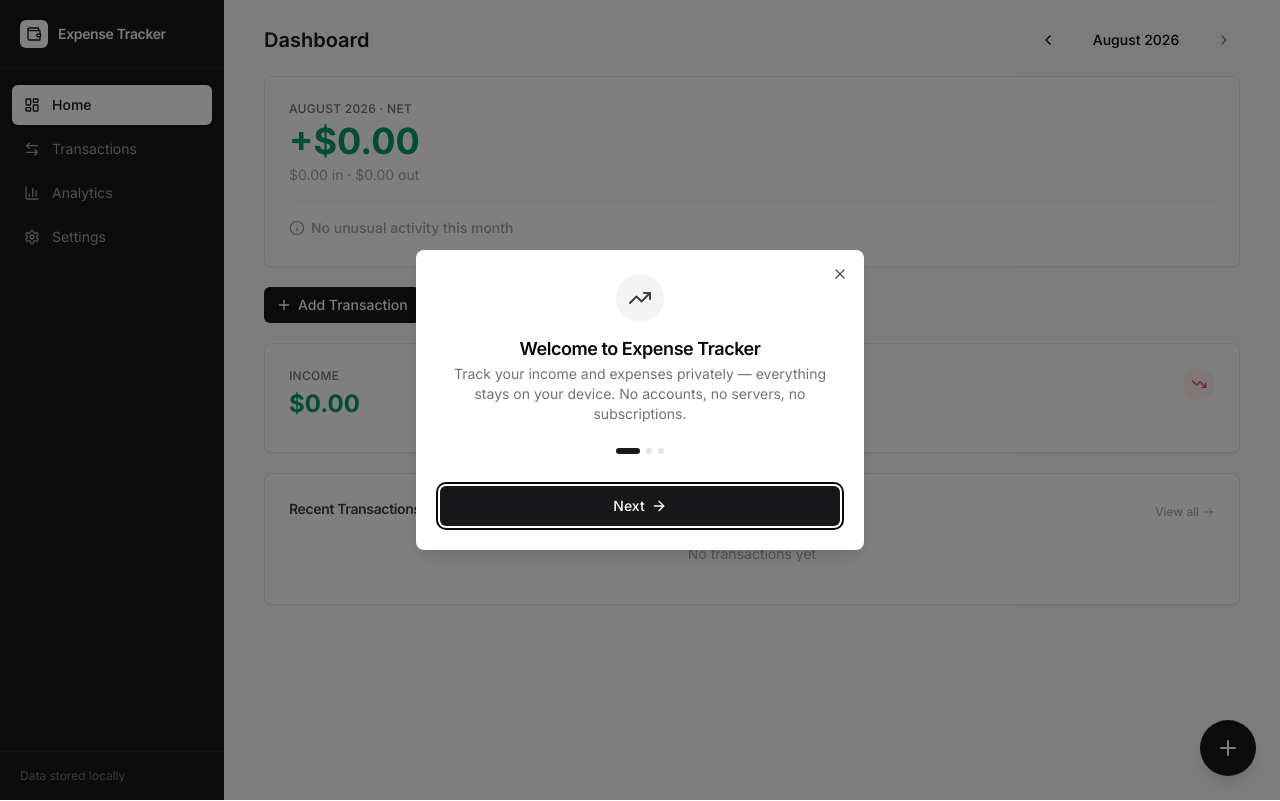
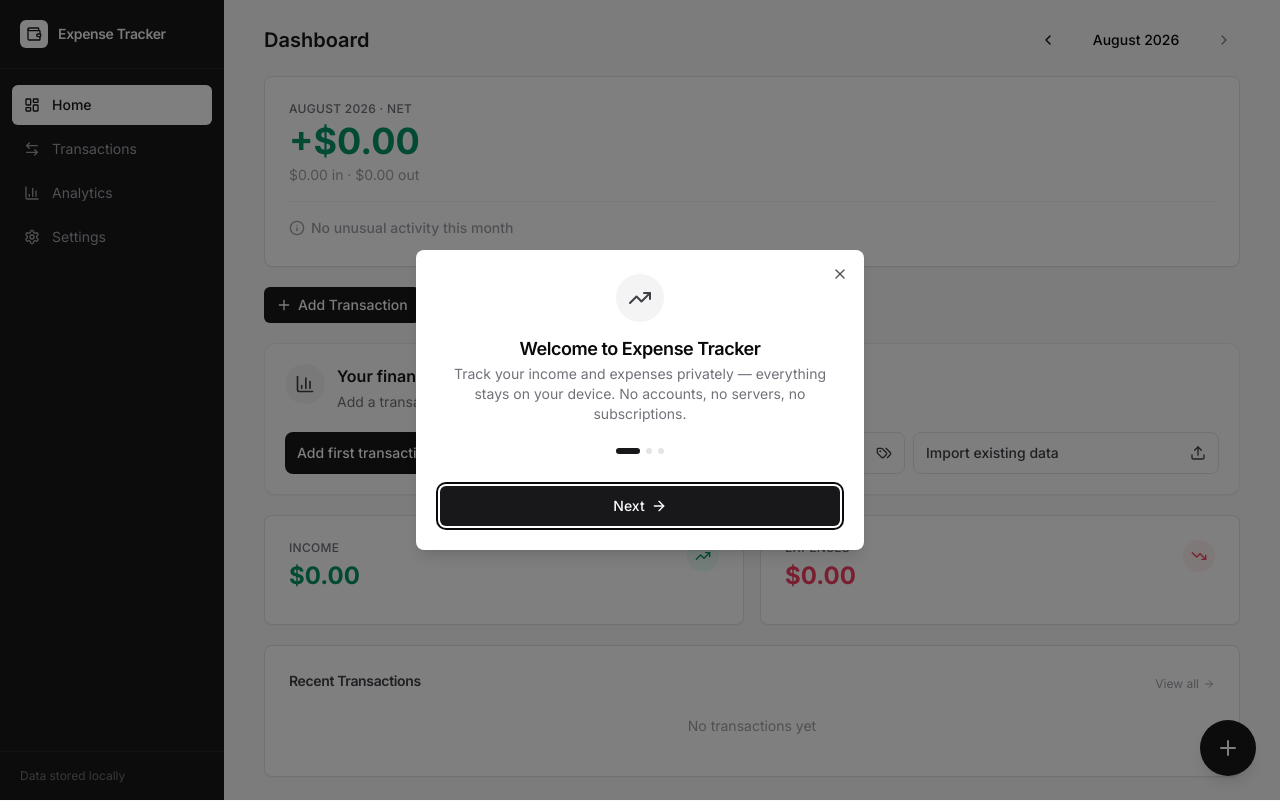
Before and after one commit to Otomen1/tracker, a Next.js app: page / in a window 1280 px wide. Built offline with nearby package versions, Linux system fonts and the light colour scheme.

Commit message:
ui: add first-use dashboard actions

```diff
--- a/src/app/page.tsx
+++ b/src/app/page.tsx
@@ -1,6 +1,8 @@
 "use client"
 
 import { useState, useMemo } from "react"
+import Link from "next/link"
+import { ArrowRight, BarChart3, Tags, Upload } from "lucide-react"
 import { useTransactions } from "@/hooks/useTransactions"
 import { useCategories } from "@/hooks/useCategories"
 import { useHydrated } from "@/hooks/useHydrated"
@@ -84,6 +86,47 @@ export default function DashboardPage() {
 
       <QuickActions onAddClick={() => setAddOpen(true)} />
 
+      {transactions.length === 0 && (
+        <section
+          aria-labelledby="getting-started-title"
+          className="rounded-xl border border-zinc-200/70 bg-white/80 p-5 shadow-sm dark:border-zinc-800/70 dark:bg-zinc-900/60"
+        >
+          <div className="flex items-start gap-3">
+            <div className="flex h-10 w-10 shrink-0 items-center justify-center rounded-full bg-zinc-100 dark:bg-zinc-800">
+              <BarChart3 className="h-5 w-5 text-zinc-700 dark:text-zinc-300" />
+            </div>
+            <div>
+              <h2 id="getting-started-title" className="font-semibold text-zinc-900 dark:text-zinc-100">
+                Your financial picture starts here
+              </h2>
+              <p className="mt-1 text-sm text-zinc-500 dark:text-zinc-400">
+                Add a transaction or set up your workspace. Everything stays on this device.
+              </p>
+            </div>
+          </div>
+          <div className="mt-5 grid gap-2 sm:grid-cols-3">
+            <button
+              className="flex items-center justify-between rounded-lg bg-zinc-900 px-3 py-2.5 text-left text-sm font-medium text-white transition-colors hover:bg-zinc-700 dark:bg-zinc-100 dark:text-zinc-900 dark:hover:bg-zinc-300"
+              onClick={() => setAddOpen(true)}
+            >
+              Add first transaction <ArrowRight className="h-4 w-4" />
+            </button>
+            <Link
+              href="/categories"
+              className="flex items-center justify-between rounded-lg border border-zinc-200 px-3 py-2.5 text-sm font-medium text-zinc-700 hover:bg-zinc-50 dark:border-zinc-700 dark:text-zinc-300 dark:hover:bg-zinc-800"
+            >
+              Manage categories <Tags className="h-4 w-4" />
+            </Link>
+            <Link
+              href="/settings"
+              className="flex items-center justify-between rounded-lg border border-zinc-200 px-3 py-2.5 text-sm font-medium text-zinc-700 hover:bg-zinc-50 dark:border-zinc-700 dark:text-zinc-300 dark:hover:bg-zinc-800"
+            >
+              Import existing data <Upload className="h-4 w-4" />
+            </Link>
+          </div>
+        </section>
+      )}
+
       <StatsCards stats={stats} />
 
       <SpendingInsightsCard insights={insightsForList} selectedMonth={selectedMonth} />
```
